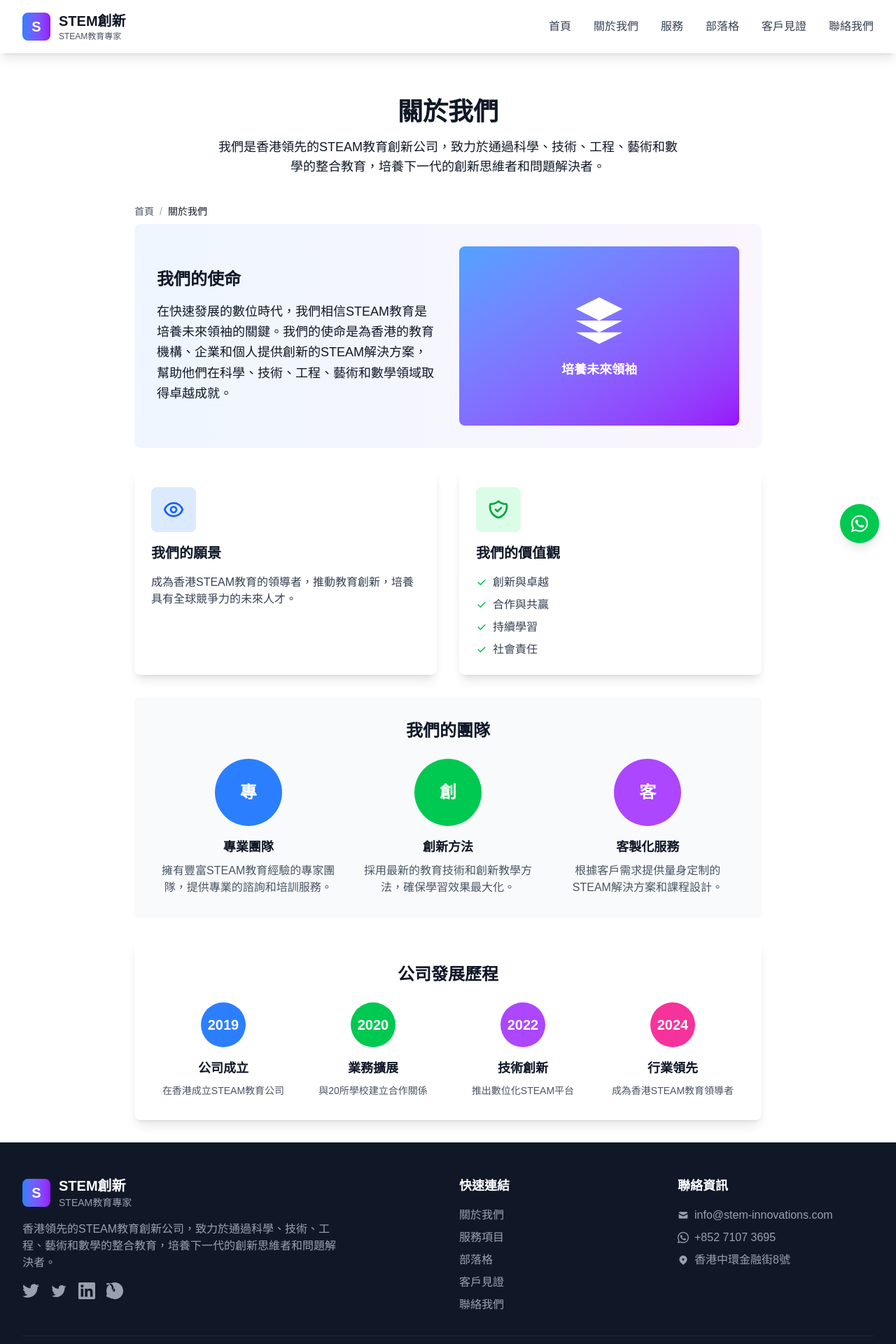
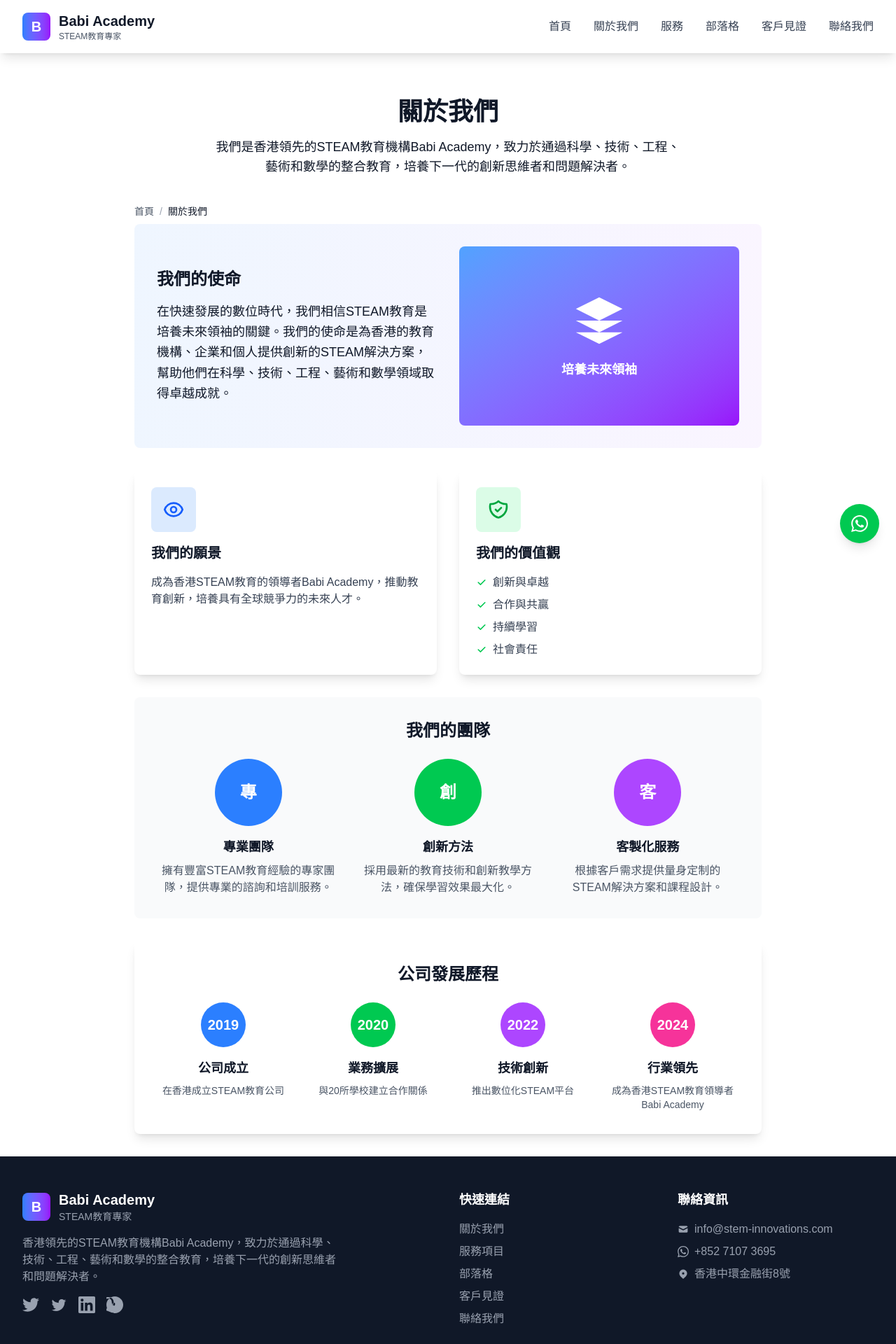
Before and after one commit to GoldCityStudio/stemhk, a Next.js app: page /about in a window 1280 px wide. Shown: the top 1920 px of the page at 70% size. Built offline with nearby package versions, Linux system fonts and the light colour scheme.

Commit message:
Rebrand to Babi Academy - Update all references from STEM創新 to Babi Academy

```diff
--- a/app/about/page.tsx
+++ b/app/about/page.tsx
@@ -4,7 +4,7 @@ export default function About() {
       <header className="w-full max-w-4xl mx-auto py-8">
         <h1 className="text-4xl font-bold mb-4 text-center">關於我們</h1>
         <p className="text-lg text-center max-w-2xl mx-auto">
-          我們是香港領先的STEAM教育創新公司，致力於通過科學、技術、工程、藝術和數學的整合教育，培養下一代的創新思維者和問題解決者。
+          我們是香港領先的STEAM教育機構Babi Academy，致力於通過科學、技術、工程、藝術和數學的整合教育，培養下一代的創新思維者和問題解決者。
         </p>
       </header>
 
@@ -53,7 +53,7 @@ export default function About() {
             </div>
             <h3 className="text-xl font-semibold mb-4">我們的願景</h3>
             <p className="text-gray-700 dark:text-gray-300">
-              成為香港STEAM教育的領導者，推動教育創新，培養具有全球競爭力的未來人才。
+              成為香港STEAM教育的領導者Babi Academy，推動教育創新，培養具有全球競爭力的未來人才。
             </p>
           </div>
           <div className="bg-white dark:bg-gray-800 p-6 rounded-lg shadow-lg">
@@ -152,11 +152,11 @@ export default function About() {
               <p className="text-gray-600 dark:text-gray-400 text-sm">推出數位化STEAM平台</p>
             </div>
             <div className="text-center">
-              <div className="w-16 h-16 bg-pink-500 rounded-full flex items-center justify-center text-white text-xl font-bold mx-auto mb-4">
-                2024
-              </div>
-              <h3 className="text-lg font-semibold mb-2">行業領先</h3>
-              <p className="text-gray-600 dark:text-gray-400 text-sm">成為香港STEAM教育領導者</p>
+                          <div className="w-16 h-16 bg-pink-500 rounded-full flex items-center justify-center text-white text-xl font-bold mx-auto mb-4">
+              2024
+            </div>
+            <h3 className="text-lg font-semibold mb-2">行業領先</h3>
+            <p className="text-gray-600 dark:text-gray-400 text-sm">成為香港STEAM教育領導者Babi Academy</p>
             </div>
           </div>
         </section>
--- a/app/contact/page.tsx
+++ b/app/contact/page.tsx
@@ -66,8 +66,8 @@ export default function Contact() {
                 <div>
                   <h3 className="font-semibold mb-1">電子郵件</h3>
                   <p className="text-gray-600 dark:text-gray-400">
-                    info@stem-innovations.com<br />
-                    service@stem-innovations.com
+                    info@babi-academy.com<br />
+                    service@babi-academy.com
                   </p>
                 </div>
               </div>
--- a/app/layout.tsx
+++ b/app/layout.tsx
@@ -13,8 +13,8 @@ const geistMono = Geist_Mono({
 });
 
 export const metadata: Metadata = {
-  title: "STEM創新 | 科學、技術、工程、藝術與數學解決方案",
-  description: "專業的STEAM公司，提供科學、技術、工程、藝術和數學創新解決方案。通過專家STEAM服務賦能教育、商業和創造力。",
+  title: "Babi Academy | 科學、技術、工程、藝術與數學解決方案",
+  description: "專業的STEAM教育機構，提供科學、技術、工程、藝術和數學創新解決方案。通過專家STEAM服務賦能教育、商業和創造力。",
   keywords: [
     "STEAM",
     "STEM",
@@ -305,10 +305,10 @@ export default function RootLayout({
             __html: JSON.stringify({
               "@context": "https://schema.org",
               "@type": "EducationalOrganization",
-              "name": "STEM創新",
-              "description": "專業的STEAM公司，提供科學、技術、工程、藝術和數學創新解決方案",
-              "url": "https://www.stem-innovations.com",
-              "logo": "https://www.stem-innovations.com/logo.png",
+              "name": "Babi Academy",
+              "description": "專業的STEAM教育機構，提供科學、技術、工程、藝術和數學創新解決方案",
+              "url": "https://www.babi-academy.com",
+              "logo": "https://www.babi-academy.com/logo.png",
               "sameAs": [
                 "https://www.facebook.com/steminnovations",
                 "https://www.linkedin.com/company/stem-innovations",
@@ -319,7 +319,7 @@ export default function RootLayout({
                 "@type": "ContactPoint",
                 "telephone": "+852-1234-5678",
                 "contactType": "customer service",
-                "email": "info@stem-innovations.com",
+                "email": "info@babi-academy.com",
                 "availableLanguage": "Traditional Chinese"
               },
               "address": {
@@ -382,7 +382,7 @@ export default function RootLayout({
                     "@type": "Person",
                     "name": "張老師"
                   },
-                  "reviewBody": "STEM創新的STEAM課程設計非常專業，學生學習效果顯著提升。"
+                  "reviewBody": "Babi Academy的STEAM課程設計非常專業，學生學習效果顯著提升。"
                 }
               ]
             })
@@ -409,10 +409,10 @@ export default function RootLayout({
               {/* Logo */}
               <div className="flex items-center">
                 <div className="w-10 h-10 bg-gradient-to-r from-blue-500 to-purple-600 rounded-lg flex items-center justify-center text-white font-bold text-xl mr-3">
-                  S
+                  B
                 </div>
                 <div>
-                  <h1 className="text-xl font-bold text-gray-900 dark:text-white">STEM創新</h1>
+                  <h1 className="text-xl font-bold text-gray-900 dark:text-white">Babi Academy</h1>
                   <p className="text-xs text-gray-600 dark:text-gray-400">STEAM教育專家</p>
                 </div>
               </div>
@@ -463,15 +463,15 @@ export default function RootLayout({
               <div className="col-span-1 md:col-span-2">
                 <div className="flex items-center mb-4">
                   <div className="w-10 h-10 bg-gradient-to-r from-blue-500 to-purple-600 rounded-lg flex items-center justify-center text-white font-bold text-xl mr-3">
-                    S
+                    B
                   </div>
                   <div>
-                    <h3 className="text-xl font-bold">STEM創新</h3>
+                    <h3 className="text-xl font-bold">Babi Academy</h3>
                     <p className="text-gray-400 text-sm">STEAM教育專家</p>
                   </div>
                 </div>
                 <p className="text-gray-400 mb-4 max-w-md">
-                  香港領先的STEAM教育創新公司，致力於通過科學、技術、工程、藝術和數學的整合教育，培養下一代的創新思維者和問題解決者。
+                  香港領先的STEAM教育機構Babi Academy，致力於通過科學、技術、工程、藝術和數學的整合教育，培養下一代的創新思維者和問題解決者。
                 </p>
                 <div className="flex space-x-4">
                   <a href="#" className="text-gray-400 hover:text-white transition">
--- a/app/page.tsx
+++ b/app/page.tsx
@@ -8,10 +8,10 @@ export default function Home() {
         <div className="absolute inset-0 bg-black opacity-40"></div>
         <div className="relative max-w-4xl mx-auto px-8 text-center">
           <h1 className="text-5xl md:text-6xl font-bold mb-6">
-            STEM創新
+            Babi Academy
           </h1>
           <p className="text-xl md:text-2xl mb-8 max-w-3xl mx-auto">
-            香港領先的STEAM教育解決方案提供商，通過科學、技術、工程、藝術和數學的整合教育，培養下一代的創新思維者。
+            香港領先的STEAM教育機構，通過科學、技術、工程、藝術和數學的整合教育，培養下一代的創新思維者。
           </p>
           <div className="flex flex-col sm:flex-row gap-4 justify-center">
             <a
@@ -34,9 +34,9 @@ export default function Home() {
         {/* About Section with Image */}
         <section className="grid grid-cols-1 lg:grid-cols-2 gap-12 items-center">
           <div>
-            <h2 className="text-3xl font-bold mb-6">關於STEM創新</h2>
+            <h2 className="text-3xl font-bold mb-6">關於Babi Academy</h2>
             <p className="text-lg leading-relaxed mb-6">
-              我們是香港專業的STEAM教育公司，致力於為學校、企業和個人提供創新的教育解決方案。通過整合科學、技術、工程、藝術和數學，我們幫助學習者培養批判性思維、創意能力和問題解決技能。
+              我們是香港專業的STEAM教育機構，致力於為學校、企業和個人提供創新的教育解決方案。通過整合科學、技術、工程、藝術和數學，我們幫助學習者培養批判性思維、創意能力和問題解決技能。
             </p>
             <div className="grid grid-cols-2 gap-4">
               <div className="text-center p-4 bg-blue-50 dark:bg-blue-900 rounded-lg">
--- a/app/testimonials/page.tsx
+++ b/app/testimonials/page.tsx
@@ -32,7 +32,7 @@ export default function Testimonials() {
               <h2 className="text-2xl font-semibold mb-2">香港國際學校</h2>
               <p className="text-gray-600 dark:text-gray-300 mb-4">STEAM課程整合項目</p>
               <blockquote className="text-lg italic mb-4 border-l-4 border-blue-500 pl-4">
-                "STEM創新團隊幫助我們成功整合STEAM教育到我們的課程體系中。他們的專業知識和創新方法使我們的學生在科學、技術和創意方面都取得了顯著進步。學生們現在更積極參與學習，批判性思維能力也大幅提升。"
+                "Babi Academy團隊幫助我們成功整合STEAM教育到我們的課程體系中。他們的專業知識和創新方法使我們的學生在科學、技術和創意方面都取得了顯著進步。學生們現在更積極參與學習，批判性思維能力也大幅提升。"
               </blockquote>
               <div className="flex items-center gap-4">
                 <div>
@@ -119,7 +119,7 @@ export default function Testimonials() {
               <h2 className="text-2xl font-semibold mb-2">香港創意科技公司</h2>
               <p className="text-gray-600 dark:text-gray-300 mb-4">員工STEAM技能培訓項目</p>
               <blockquote className="text-lg italic mb-4 border-l-4 border-green-500 pl-4">
-                "STEM創新為我們的研發團隊提供了卓越的STEAM培訓。他們的課程不僅提升了員工的技術技能，更重要的是培養了創新思維和問題解決能力。這直接影響了我們的產品開發效率和創新能力。"
+                "Babi Academy為我們的研發團隊提供了卓越的STEAM培訓。他們的課程不僅提升了員工的技術技能，更重要的是培養了創新思維和問題解決能力。這直接影響了我們的產品開發效率和創新能力。"
               </blockquote>
               <div className="flex items-center gap-4">
                 <div>
```
Also changed, not shown: 1 other file (tests, documents, lock files or other folders).
